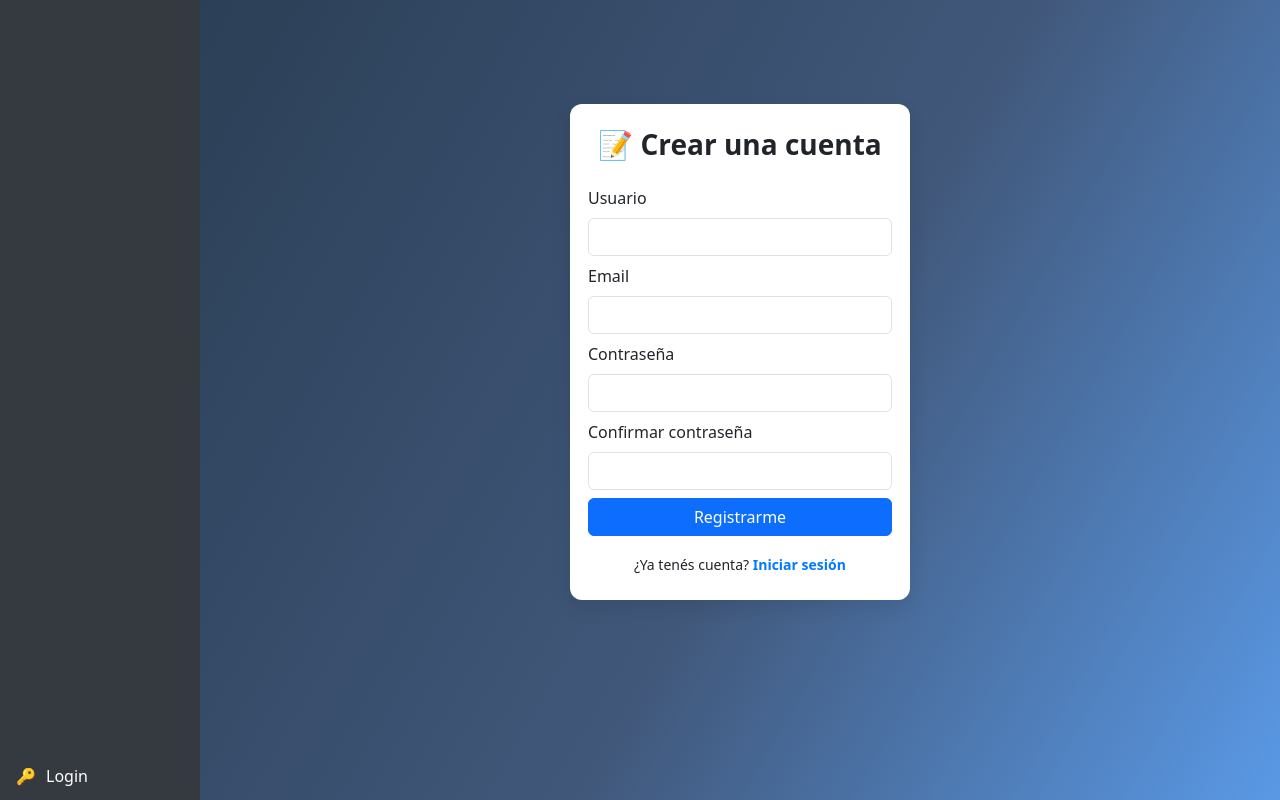
After one commit to LuisMiraglio/Python-Django-Proyect, a Django app: page /registro/ in a window 1280 px wide. The commit adds this page. Run offline with Django 5.2, Linux system fonts and the light colour scheme; some libraries are stand-ins or nearby versions.

Commit message:
Mejoras visuales en login y registro, tareas solo por usuario

```diff
--- a/tareas/forms.py
+++ b/tareas/forms.py
@@ -1,12 +1,48 @@
 from django import forms
 from .models import Tarea
+from django.contrib.auth.models import User
+from django.core.exceptions import ValidationError
 
 class TareaForm(forms.ModelForm):
     class Meta:
         model = Tarea
         fields = ['titulo', 'descripcion', 'fecha_vencimiento', 'prioridad', 'completada']
         widgets = {
-            'fecha_vencimiento': forms.DateInput(attrs={'type': 'date'}),
+            'fecha_vencimiento': forms.DateInput(attrs={'type': 'date', 'class': 'form-control'}),
             'prioridad': forms.Select(attrs={'class': 'form-select'}),
             'completada': forms.CheckboxInput(attrs={'class': 'form-check-input'}),
+            'titulo': forms.TextInput(attrs={'class': 'form-control'}),
+            'descripcion': forms.Textarea(attrs={'class': 'form-control', 'rows': 3}),
         }
+
+class RegistroForm(forms.ModelForm):
+    password1 = forms.CharField(
+        label="Contraseña",
+        widget=forms.PasswordInput(attrs={'class': 'form-control'}),
+    )
+    password2 = forms.CharField(
+        label="Confirmar contraseña",
+        widget=forms.PasswordInput(attrs={'class': 'form-control'}),
+    )
+
+    class Meta:
+        model = User
+        fields = ["username", "email"]
+        widgets = {
+            'username': forms.TextInput(attrs={'class': 'form-control'}),
+            'email': forms.EmailInput(attrs={'class': 'form-control'}),
+        }
+
+    def clean_password2(self):
+        password1 = self.cleaned_data.get("password1")
+        password2 = self.cleaned_data.get("password2")
+        if password1 and password2 and password1 != password2:
+            raise ValidationError("Las contraseñas no coinciden.")
+        return password2
+
+    def save(self, commit=True):
+        user = super().save(commit=False)
+        user.set_password(self.cleaned_data["password1"])
+        if commit:
+            user.save()
+        return user
--- a/tareas/models.py
+++ b/tareas/models.py
@@ -1,4 +1,5 @@
 from django.db import models
+from django.contrib.auth.models import User
 
 class Tarea(models.Model):
     PRIORIDAD_CHOICES = [
@@ -13,6 +14,8 @@ class Tarea(models.Model):
     creada = models.DateTimeField(auto_now_add=True)
     fecha_vencimiento = models.DateField(null=True, blank=True)
     prioridad = models.CharField(max_length=10, choices=PRIORIDAD_CHOICES, default='media')
+    user = models.ForeignKey(User, on_delete=models.CASCADE, related_name="tareas")
+
 
     def __str__(self):
         return self.titulo
--- a/tareas/templates/tareas/base.html
+++ b/tareas/templates/tareas/base.html
@@ -9,8 +9,12 @@
     body {
       display: flex;
       min-height: 100vh;
+      background: #f8f9fa;
     }
-
+    .bg-degrade {
+      background: linear-gradient(120deg, #26394d 0%, #41587b 60%, #5a99e6 100%) !important;
+      min-height: 100vh;
+    }
     .sidebar {
       background-color: #343a40;
       color: white;
@@ -20,11 +24,9 @@
       overflow-x: hidden;
       padding-top: 1rem;
     }
-
     .sidebar:hover {
       width: 200px;
     }
-
     .sidebar .nav-item {
       display: flex;
       align-items: center;
@@ -33,37 +35,45 @@
       text-decoration: none;
       color: white;
     }
-
     .sidebar .nav-item:hover {
       background-color: #495057;
     }
-
     .nav-label {
       margin-left: 10px;
       display: none;
     }
-
     .sidebar:hover .nav-label {
       display: inline;
     }
-
     .content {
       flex-grow: 1;
       padding: 2rem;
-      background-color: #f8f9fa;
+      background-color: transparent;
+      position: relative;
     }
-
     .nav-item.disabled {
       cursor: default;
       opacity: 0.7;
     }
-
     .nav-item.disabled:hover {
       background-color: inherit;
     }
+    #messages-container {
+      position: fixed;
+      top: 20px;
+      left: 50%;
+      transform: translateX(-50%);
+      z-index: 1050;
+      width: 90%;
+      max-width: 500px;
+    }
+    .fade-out {
+      opacity: 0;
+      transition: opacity 1s ease-out;
+    }
   </style>
 </head>
-<body>
+<body class="{% block body_class %}{% endblock %}">
 
   <!-- Barra lateral -->
   <div class="sidebar d-flex flex-column">
@@ -93,7 +103,7 @@
   <!-- Contenido principal -->
   <div class="content">
     {% if messages %}
-  <div id="messages-container" class="position-fixed top-0 start-50 translate-middle-x mt-3" style="z-index: 1050; width: 100%; max-width: 500px;">
+      <div id="messages-container">
         {% for message in messages %}
           <div class="alert alert-{{ message.tags }} alert-dismissible fade show shadow-sm rounded" role="alert">
             {{ message }}
@@ -101,27 +111,16 @@
           </div>
         {% endfor %}
       </div>
-
       <script>
         setTimeout(() => {
           const alerts = document.querySelectorAll('#messages-container .alert');
           alerts.forEach(alert => {
-        alert.classList.remove('show');
-        alert.classList.add('fade-out');
-        setTimeout(() => alert.remove(), 1000);  // Tiempo extra para completar la animación
+            const bsAlert = bootstrap.Alert.getOrCreateInstance(alert);
+            bsAlert.close();
           });
         }, 4000);
       </script>
-
-  <style>
-    .fade-out {
-      opacity: 0;
-      transition: opacity 1s ease-out;
-    }
-  </style>
     {% endif %}
-
-
 
     {% block content %}{% endblock %}
   </div>
--- /dev/null
+++ b/tareas/templates/tareas/registro.html
@@ -0,0 +1,71 @@
+{% extends 'tareas/base.html' %}
+{% block body_class %}bg-degrade{% endblock %}
+{% load widget_tweaks %}
+{% block title %}Registro{% endblock %}
+
+{% block content %}
+<style>
+  .registro-container {
+    display: flex;
+    justify-content: center;
+    align-items: center;
+    min-height: 80vh;
+  }
+  .registro-card {
+    width: 100%;
+    max-width: 340px;   /* Más angosto que antes */
+    padding: 24px 18px; /* Menos padding para que entre mejor */
+    border-radius: 12px;
+    box-shadow: 0 8px 20px rgba(0,0,0,0.09);
+    background: #fff;
+  }
+  .registro-card h3 {
+    margin-bottom: 24px;
+    text-align: center;
+    font-weight: bold;
+  }
+  .registro-footer {
+    text-align: center;
+    margin-top: 16px;
+  }
+  .registro-footer a {
+    font-weight: bold;
+    color: #007bff;
+    text-decoration: none;
+  }
+  .registro-footer a:hover {
+    text-decoration: underline;
+  }
+</style>
+
+<div class="registro-container">
+  <div class="registro-card">
+    <h3>📝 Crear una cuenta</h3>
+    <form method="post" novalidate>
+      {% csrf_token %}
+      {{ form.non_field_errors }}
+
+      <div class="mb-2">
+        <label for="{{ form.username.id_for_label }}" class="form-label">Usuario</label>
+        {{ form.username|add_class:"form-control" }}
+      </div>
+      <div class="mb-2">
+        <label for="{{ form.email.id_for_label }}" class="form-label">Email</label>
+        {{ form.email|add_class:"form-control" }}
+      </div>
+      <div class="mb-2">
+        <label for="{{ form.password1.id_for_label }}" class="form-label">Contraseña</label>
+        {{ form.password1|add_class:"form-control" }}
+      </div>
+      <div class="mb-2">
+        <label for="{{ form.password2.id_for_label }}" class="form-label">Confirmar contraseña</label>
+        {{ form.password2|add_class:"form-control" }}
+      </div>
+      <button type="submit" class="btn btn-primary w-100">Registrarme</button>
+    </form>
+    <div class="registro-footer">
+      <small>¿Ya tenés cuenta? <a href="{% url 'login' %}">Iniciar sesión</a></small>
+    </div>
+  </div>
+</div>
+{% endblock %}
--- a/tareas/urls.py
+++ b/tareas/urls.py
@@ -1,22 +1,26 @@
 from django.urls import path
-from tareas.views import lista_tareas, crear_tarea
-from .views import eliminar_tarea
-from .views import lista_tareas, crear_tarea, eliminar_tarea, cambiar_estado, editar_tarea
-from .views import login_view
-from .views import logout_view
-from .views import ver_tarea
-
-
+from .views import (
+    lista_tareas,
+    crear_tarea,
+    editar_tarea,
+    eliminar_tarea,
+    cambiar_estado,
+    ver_tarea,
+    login_view,
+    logout_view,
+    registro_view,
+)
 
 urlpatterns = [
-    path('', lista_tareas, name='lista_tareas'),  # /tareas/
-    path('nueva/', crear_tarea, name='crear_tarea'),  # /tareas/nueva/
+    path('', lista_tareas, name='lista_tareas'),                     # /tareas/
+    path('nueva/', crear_tarea, name='crear_tarea'),                # /tareas/nueva/
+    path('editar/<int:tarea_id>/', editar_tarea, name='editar_tarea'),
     path('eliminar/<int:tarea_id>/', eliminar_tarea, name='eliminar_tarea'),
     path('cambiar_estado/<int:tarea_id>/', cambiar_estado, name='cambiar_estado'),
-    path('editar/<int:tarea_id>/', editar_tarea, name='editar_tarea'),
     path('ver/<int:tarea_id>/', ver_tarea, name='ver_tarea'),
+
+    # Autenticación
     path('login/', login_view, name='login'),
     path('logout/', logout_view, name='logout'),
-
-
+    path('registro/', registro_view, name='registro'),
 ]
--- a/tareas/views.py
+++ b/tareas/views.py
@@ -1,10 +1,11 @@
 from django.shortcuts import render, redirect, get_object_or_404
+from django.contrib import messages
+from django.contrib.auth import authenticate, login, logout
+from django.contrib.auth.decorators import login_required
+from django.core.paginator import Paginator
+
 from .models import Tarea
-from .forms import TareaForm
-from django.contrib import messages
-from django.contrib.auth.decorators import login_required
-from django.contrib.auth import authenticate, login, logout
-from django.core.paginator import Paginator
+from .forms import TareaForm, RegistroForm
 
 # ✅ Lista de tareas con filtros, búsqueda y paginación
 @login_required
@@ -12,7 +13,8 @@ def lista_tareas(request):
     estado = request.GET.get("estado")
     buscar = request.GET.get("buscar", "").strip()
 
-    tareas = Tarea.objects.all()
+    # SOLO tareas del usuario logueado
+    tareas = Tarea.objects.filter(user=request.user)
 
     if estado == "pendiente":
         tareas = tareas.filter(completada=False)
@@ -35,58 +37,59 @@ def lista_tareas(request):
         'buscar': buscar,
     })
 
-
 # ✅ Crear tarea
 @login_required
 def crear_tarea(request):
-    if request.method == 'POST':
-        form = TareaForm(request.POST)
-        if form.is_valid():
-            form.save()
-            messages.success(request, "Tarea creada con éxito.")
-            return redirect('lista_tareas')
-    else:
-        form = TareaForm()
+    form = TareaForm(request.POST or None)
+    if request.method == 'POST' and form.is_valid():
+        tarea = form.save(commit=False)
+        tarea.user = request.user  # Asociar la tarea al usuario actual
+        tarea.save()
+        messages.success(request, "Tarea creada con éxito.")
+        return redirect('lista_tareas')
     return render(request, 'tareas/crear_tarea.html', {'form': form})
-
 
 # ✅ Editar tarea
 @login_required
 def editar_tarea(request, tarea_id):
-    tarea = get_object_or_404(Tarea, id=tarea_id)
-    if request.method == 'POST':
-        form = TareaForm(request.POST, instance=tarea)
-        if form.is_valid():
-            form.save()
-            messages.success(request, "Tarea actualizada con éxito.")
-            return redirect('lista_tareas')
-    else:
-        form = TareaForm(instance=tarea)
+    tarea = get_object_or_404(Tarea, id=tarea_id, user=request.user)
+    form = TareaForm(request.POST or None, instance=tarea)
+    if request.method == 'POST' and form.is_valid():
+        form.save()
+        messages.success(request, "Tarea actualizada con éxito.")
+        return redirect('lista_tareas')
     return render(request, 'tareas/editar_tarea.html', {'form': form, 'tarea': tarea})
-
 
 # ✅ Cambiar estado de completada
 @login_required
 def cambiar_estado(request, tarea_id):
-    tarea = get_object_or_404(Tarea, id=tarea_id)
+    tarea = get_object_or_404(Tarea, id=tarea_id, user=request.user)
     tarea.completada = not tarea.completada
     tarea.save()
     estado = "completada" if tarea.completada else "pendiente"
     messages.info(request, f"Tarea marcada como {estado}.")
     return redirect('lista_tareas')
 
-
 # ✅ Eliminar tarea
 @login_required
 def eliminar_tarea(request, tarea_id):
-    tarea = get_object_or_404(Tarea, id=tarea_id)
+    tarea = get_object_or_404(Tarea, id=tarea_id, user=request.user)
     tarea.delete()
     messages.warning(request, f"Tarea '{tarea.titulo}' eliminada.")
     return redirect('lista_tareas')
 
+# ✅ Ver detalle de una tarea
+@login_required
+def ver_tarea(request, tarea_id):
+    tarea = get_object_or_404(Tarea, id=tarea_id, user=request.user)
+    return render(request, 'tareas/ver_tarea.html', {'tarea': tarea})
 
-# ✅ Login
+# ✅ Login (con vaciado de mensajes para que no quede notificación "pegada")
 def login_view(request):
+    # Limpiar todos los mensajes pendientes al acceder al login
+    storage = messages.get_messages(request)
+    list(storage)  # Vacia el storage para eliminar mensajes "pegados"
+
     if request.method == 'POST':
         username = request.POST.get('username')
         password = request.POST.get('password')
@@ -98,9 +101,7 @@ def login_view(request):
             return redirect('lista_tareas')
         else:
             messages.error(request, 'Usuario o contraseña incorrectos.')
-
     return render(request, 'tareas/login.html')
-
 
 # ✅ Logout
 @login_required
@@ -109,8 +110,11 @@ def logout_view(request):
     messages.info(request, 'Sesión cerrada correctamente.')
     return redirect('login')
 
-# ✅ Ver detalle de una tarea
-@login_required
-def ver_tarea(request, tarea_id):
-    tarea = get_object_or_404(Tarea, id=tarea_id)
-    return render(request, 'tareas/ver_tarea.html', {'tarea': tarea})
+# ✅ Registro de nuevos usuarios
+def registro_view(request):
+    form = RegistroForm(request.POST or None)
+    if request.method == "POST" and form.is_valid():
+        form.save()
+        messages.success(request, "Tu cuenta fue creada exitosamente. Ahora podés iniciar sesión.")
+        return redirect('login')
+    return render(request, "tareas/registro.html", {"form": form})
--- a/taskflow/settings.py
+++ b/taskflow/settings.py
@@ -38,6 +38,7 @@ INSTALLED_APPS = [
     'django.contrib.messages',
     'django.contrib.staticfiles',
     'tareas',
+    'widget_tweaks',
 ]
 
 MIDDLEWARE = [
```
Also changed, not shown: tareas/templates/tareas/lista_tareas.html (+13 -19 lines), tareas/templates/tareas/login.html (+26 -24 lines), tareas/migrations/0004_tarea_user.py (added). Lines whose indentation alone changed are shown as unchanged.
